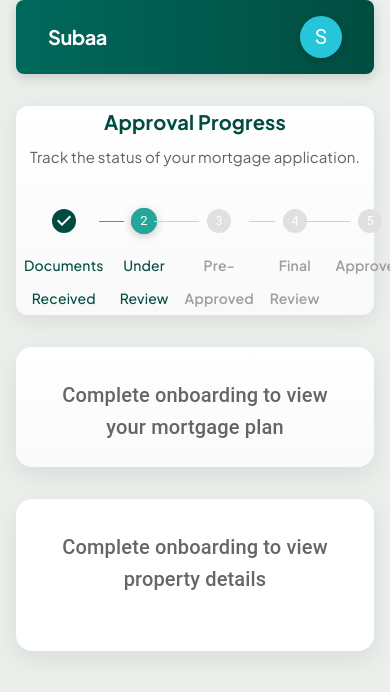
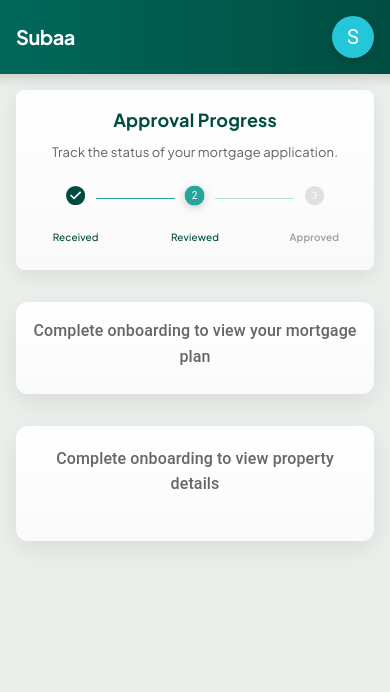
Before and after one commit to Armstrong2035/rental-mortgage, a Next.js app in the folder app/: page /dashboard in a window 390 px wide. Shown: the top 692 px of the page. Built offline with nearby package versions, Linux system fonts and the light colour scheme.

Commit message:
improved responsiveness and UI consistency

```diff
--- a/app/src/components/RenderEngine.tsx
+++ b/app/src/components/RenderEngine.tsx
@@ -1,5 +1,3 @@
-/* eslint-disable @typescript-eslint/no-explicit-any */
-
 import React from "react";
 import { CustomTextField } from "./ui/CustomTextField";
 import { Dropdown } from "./ui/Dropdown";
--- a/app/src/components/dashboard/ApprovalProgress.tsx
+++ b/app/src/components/dashboard/ApprovalProgress.tsx
@@ -23,24 +23,40 @@ export default function ApprovalProgress() {
     "Approved",
   ];
 
+  const mobileSteps = ["Received", "Reviewed", "Approved"];
+
+  const [isMobile, setIsMobile] = React.useState(false);
+
+  React.useEffect(() => {
+    const handleResize = () => {
+      setIsMobile(window.innerWidth < 600);
+    };
+
+    handleResize();
+    window.addEventListener("resize", handleResize);
+    return () => window.removeEventListener("resize", handleResize);
+  }, []);
+
   return (
     <Paper
       elevation={3}
       sx={{
         width: "100%",
-        mt: 4,
-        borderRadius: 3,
+        mt: { xs: 2, sm: 4 },
+        borderRadius: { xs: 2, sm: 3 },
         background: "linear-gradient(180deg, #ffffff 0%, #f9f9f9 100%)",
         boxShadow: "0 6px 20px rgba(0,0,0,0.08)",
+        //  px: { xs: 1, sm: 2 },
+        py: { xs: 2, sm: 3 },
       }}
     >
-      <Box sx={{ textAlign: "center", mb: 5 }}>
+      <Box sx={{ textAlign: "center", mb: { xs: 3, sm: 5 } }}>
         <Typography
           variant="h6"
           sx={{
             fontFamily: "Plus Jakarta Sans",
             fontWeight: 700,
-            fontSize: "20px",
+            fontSize: { xs: "18px", sm: "20px" },
             color: "#004D40",
             mb: 1,
           }}
@@ -50,8 +66,9 @@ export default function ApprovalProgress() {
         <Typography
           sx={{
             fontFamily: "Plus Jakarta Sans",
-            fontSize: "15px",
+            fontSize: { xs: "13px", sm: "15px" },
             color: "#616161",
+            px: { xs: 1, sm: 0 },
           }}
         >
           Track the status of your mortgage application.
@@ -71,13 +88,15 @@ export default function ApprovalProgress() {
           "& .MuiStepConnector-root.Mui-completed .MuiStepConnector-line": {
             borderColor: "#004D40",
           },
+          // Keep horizontal layout on all screen sizes
           "& .MuiStepIcon-root": {
-            color: "#E0E0E0", // default circle
+            color: "#E0E0E0",
             transition: "all 0.3s ease",
+            fontSize: { xs: "1.2rem", sm: "1.5rem" },
           },
           "& .MuiStepIcon-root.Mui-active": {
             color: "#26A69A",
-            transform: "scale(1.1)",
+            transform: { xs: "scale(1.05)", sm: "scale(1.1)" },
             filter: "drop-shadow(0px 2px 4px rgba(0,0,0,0.2))",
           },
           "& .MuiStepIcon-root.Mui-completed": {
@@ -85,10 +104,12 @@ export default function ApprovalProgress() {
           },
           "& .MuiStepLabel-label": {
             ...textStyles.regular20,
-            fontSize: "14px",
+            fontSize: { xs: "10px", sm: "12px" },
             fontWeight: 600,
             color: "#9e9e9e",
             transition: "color 0.3s ease",
+            textAlign: "center",
+            marginTop: { xs: "4px", sm: "8px" },
           },
           "& .MuiStepLabel-label.Mui-active": {
             color: "#004D40",
@@ -96,10 +117,20 @@ export default function ApprovalProgress() {
           "& .MuiStepLabel-label.Mui-completed": {
             color: "#004D40",
           },
+          "& .MuiStepLabel-labelContainer": {
+            maxWidth: { xs: "none", sm: "80px" },
+          },
+          "& .MuiStep-root": {
+            paddingLeft: { xs: "2px", sm: "6px" },
+            paddingRight: { xs: "2px", sm: "6px" },
+          },
+          "& .MuiStepConnector-root": {
+            display: "block",
+          },
         }}
       >
-        {steps.map((label) => (
-          <Step key={label}>
+        {(isMobile ? mobileSteps : steps).map((label, index) => (
+          <Step key={steps[index]}>
             <StepLabel>{label}</StepLabel>
           </Step>
         ))}
--- a/app/src/components/dashboard/Dashboard.tsx
+++ b/app/src/components/dashboard/Dashboard.tsx
@@ -50,6 +50,7 @@ export default function Dashboard() {
         height: "100vh",
         display: "flex",
         flexDirection: "column",
+        alignItems: "center",
       }}
     >
       <Header data={data} />
--- a/app/src/components/dashboard/Header.tsx
+++ b/app/src/components/dashboard/Header.tsx
@@ -42,6 +42,7 @@ export default function Header({ data }: { data: OnboardingFormData | null }) {
         justifyContent="space-between"
         alignItems="center"
         sx={{
+          width: "100%",
           padding: "1rem 2rem",
           background: "linear-gradient(90deg, #00695C, #004D40)",
           color: "#ffffff",
--- a/app/src/components/dashboard/MortgageDetails.tsx
+++ b/app/src/components/dashboard/MortgageDetails.tsx
@@ -31,10 +31,10 @@ export default function MortgageDetails({
 }) {
   return (
     <Grid container spacing={4} sx={{ mt: 4, width: "100%" }}>
-      <Grid size={{ md: 6, xs: 12 }}>
+      <Grid size={{ md: 12, xs: 12 }}>
         <MortgagePlan data={data} />
       </Grid>
-      <Grid size={{ md: 6, xs: 12 }}>
+      <Grid size={{ md: 12, xs: 12 }}>
         <PropertyDetailsComponent data={data} />
       </Grid>
     </Grid>
--- a/app/src/components/dashboard/MortgagePlan.jsx
+++ b/app/src/components/dashboard/MortgagePlan.jsx
@@ -16,14 +16,19 @@ export default function MortgagePlan({ data }) {
     return (
       <Card
         sx={{
-          borderRadius: 4,
+          borderRadius: { xs: 3, sm: 4 },
           overflow: "hidden",
           boxShadow: "0 8px 24px rgba(0,0,0,0.08)",
           background: "linear-gradient(180deg, #ffffff 0%, #fafafa 100%)",
         }}
       >
-        <CardContent sx={{ p: 4 }}>
-          <Typography variant="h6" textAlign="center" color="text.secondary">
+        <CardContent sx={{ p: { xs: 2, sm: 4 } }}>
+          <Typography
+            variant="h6"
+            textAlign="center"
+            color="text.secondary"
+            sx={{ fontSize: { xs: "1rem", sm: "1.25rem" } }}
+          >
             Complete onboarding to view your mortgage plan
           </Typography>
         </CardContent>
@@ -63,25 +68,26 @@ export default function MortgagePlan({ data }) {
   return (
     <Card
       sx={{
-        borderRadius: 4,
+        borderRadius: { xs: 3, sm: 4 },
         overflow: "hidden",
         boxShadow: "0 8px 24px rgba(0,0,0,0.08)",
         background: "linear-gradient(180deg, #ffffff 0%, #fafafa 100%)",
       }}
     >
-      <CardContent sx={{ p: 4 }}>
+      <CardContent sx={{ p: { xs: 2.5, sm: 4 } }}>
         <Stack
-          justifyItems={"flex-start"}
-          alignContent={"flex-start"}
-          sx={{ width: "50%" }}
+          justifyItems="flex-start"
+          alignContent="flex-start"
+          sx={{ width: "100%" }}
         >
           <Typography
             sx={{
               ...textStyles.light16,
-              fontSize: 15,
+              textAlign: "left",
+              fontSize: { xs: 14, sm: 15 },
               fontWeight: 600,
               color: "#004D40",
-              mb: 1,
+              mb: { xs: 1.5, sm: 1 },
               letterSpacing: "-0.3px",
             }}
           >
@@ -96,34 +102,41 @@ export default function MortgagePlan({ data }) {
               bgcolor: "#004D40",
               color: "#fff",
               fontWeight: 600,
-              fontSize: 16,
+              fontSize: { xs: 14, sm: 16 },
               borderRadius: "12px",
-              px: 2,
-              py: 1,
-              mb: 3,
+              px: { xs: 1.5, sm: 2 },
+              py: { xs: 0.5, sm: 1 },
+              mb: { xs: 2, sm: 3 },
               boxShadow: "0 3px 10px rgba(0,77,64,0.2)",
+              alignSelf: { xs: "flex-start", sm: "flex-start" },
             }}
           />
         </Stack>
 
-        <Divider sx={{ width: "100%", my: 1 }} />
+        <Divider sx={{ width: "100%", my: { xs: 1.5, sm: 1 } }} />
 
-        <Stack spacing={2} sx={{ width: "100%" }}>
+        <Stack spacing={{ xs: 1.5, sm: 2 }} sx={{ width: "100%" }}>
           {planDetailsArray.map((details, index) => (
             <Box
               key={index}
               sx={{
                 display: "flex",
+                flexDirection: "row",
                 justifyContent: "space-between",
+                alignItems: "flex-start",
                 width: "100%",
+                gap: { xs: 1, sm: 2 },
               }}
             >
               <Typography
                 sx={{
                   ...textStyles.light16,
-                  fontSize: 15,
+                  fontSize: { xs: 13, sm: 15 },
                   color: "#616161",
                   fontWeight: 500,
+                  flex: 1,
+                  maxWidth: { xs: "60%", sm: "50%" },
+                  textAlign: "left",
                 }}
               >
                 {details.key}
@@ -131,9 +144,13 @@ export default function MortgagePlan({ data }) {
               <Typography
                 sx={{
                   ...textStyles.light16,
-                  fontSize: 15,
+                  fontSize: { xs: 13, sm: 15 },
                   fontWeight: 700,
                   color: "#004D40",
+                  textAlign: "right",
+                  flex: 1,
+                  maxWidth: { xs: "40%", sm: "50%" },
+                  wordBreak: "break-word",
                 }}
               >
                 {details.value}
--- a/app/src/components/dashboard/PropertyDetails.jsx
+++ b/app/src/components/dashboard/PropertyDetails.jsx
@@ -10,7 +10,7 @@ import {
   Stack,
 } from "@mui/material";
 import propertyIllustration from "../../../public/property-illustration.png";
-import textStyles from "@/app/styles";
+import { textStyles } from "@/app/style";
 
 const PropertyDetailsComponent = ({ data }) => {
   // Return early if data is not available
@@ -18,13 +18,19 @@ const PropertyDetailsComponent = ({ data }) => {
     return (
       <Card
         sx={{
-          p: 4,
-          borderRadius: 4,
+          p: { xs: 2.5, sm: 4 },
+          borderRadius: { xs: 3, sm: 4 },
           boxShadow: "0 8px 24px rgba(0,0,0,0.08)",
+          background: "linear-gradient(180deg, #ffffff 0%, #fafafa 100%)",
         }}
       >
         <CardContent sx={{ p: 0 }}>
-          <Typography variant="h6" textAlign="center" color="text.secondary">
+          <Typography
+            variant="h6"
+            textAlign="center"
+            color="text.secondary"
+            sx={{ fontSize: { xs: "1rem", sm: "1.25rem" } }}
+          >
             Complete onboarding to view property details
           </Typography>
         </CardContent>
@@ -42,16 +48,23 @@ const PropertyDetailsComponent = ({ data }) => {
     ).toLocaleString()} AED`,
   };
 
+  const propertyDetails = [
+    { key: "Property Type", value: propertyData.propertyType },
+    { key: "Bedrooms", value: propertyData.bedrooms },
+    { key: "Amount", value: propertyData.amount },
+  ];
+
   return (
     <Card
       sx={{
-        p: 4,
-        borderRadius: 4,
+        p: { xs: 2.5, sm: 4 },
+        borderRadius: { xs: 3, sm: 4 },
         boxShadow: "0 8px 24px rgba(0,0,0,0.08)",
+        background: "linear-gradient(180deg, #ffffff 0%, #fafafa 100%)",
       }}
     >
       <CardContent sx={{ p: 0 }}>
-        <Grid container spacing={4} alignItems="center">
+        <Grid container spacing={{ xs: 3, sm: 4 }} alignItems="center">
           {/* Left column */}
           <Grid
             size={{ md: 4, xs: 12 }}
@@ -60,8 +73,6 @@ const PropertyDetailsComponent = ({ data }) => {
               flexDirection: "column",
               alignItems: "center",
               textAlign: "center",
-              background: "linear-gradient(180deg, #ffffff 0%, #f9f9f9 100%)",
-              boxShadow: "0 6px 20px rgba(0,0,0,0.08)",
             }}
           >
             <Image
@@ -72,8 +83,13 @@ const PropertyDetailsComponent = ({ data }) => {
               style={{ marginBottom: 16 }}
             />
             <Typography
-              variant="h6"
-              sx={{ ...textStyles.light16, fontWeight: 700, color: "#004D40" }}
+              sx={{
+                ...textStyles.light16,
+                fontSize: { xs: 14, sm: 15 },
+                fontWeight: 600,
+                color: "#004D40",
+                letterSpacing: "-0.3px",
+              }}
             >
               Property Details
             </Typography>
@@ -86,69 +102,77 @@ const PropertyDetailsComponent = ({ data }) => {
               display: "flex",
               flexDirection: "column",
               justifyContent: "center",
-              px: 2,
-              background: "linear-gradient(180deg, #ffffff 0%, #f9f9f9 100%)",
-              boxShadow: "0 6px 20px rgba(0,0,0,0.08)",
             }}
           >
-            <Box mb={2}>
+            <Box mb={{ xs: 1.5, sm: 2 }}>
               <Typography
                 variant="h6"
                 sx={{
                   ...textStyles.light16,
+                  fontSize: { xs: 16, sm: 18 },
                   fontWeight: 700,
-                  color: "#212121",
+                  color: "#004D40",
+                  mb: 0.5,
                 }}
               >
                 {propertyData.title}
               </Typography>
-              <Typography sx={{ ...textStyles.regular20 }}>
+              <Typography
+                sx={{
+                  ...textStyles.light16,
+                  fontSize: { xs: 13, sm: 15 },
+                  color: "#616161",
+                  fontWeight: 500,
+                }}
+              >
                 {propertyData.location}
               </Typography>
             </Box>
 
-            <Divider sx={{ my: 2 }} />
+            <Divider sx={{ my: { xs: 1.5, sm: 2 } }} />
 
-            <Stack spacing={1.5}>
-              <Box component="span" sx={{ color: "#004D40", fontWeight: 600 }}>
-                <Typography
-                  variant="body2"
-                  sx={{ ...textStyles.light16, color: "#616161" }}
-                >
-                  Property Type: {"   "}
-                  {propertyData.propertyType}
-                </Typography>
-              </Box>
-
+            <Stack spacing={{ xs: 1.5, sm: 2 }} sx={{ width: "100%" }}>
+              {propertyDetails.map((detail, index) => (
                 <Box
-                component="span"
+                  key={index}
                   sx={{
-                  ...textStyles.light16,
-                  color: "#004D40",
-                  fontWeight: 600,
+                    display: "flex",
+                    flexDirection: "row",
+                    justifyContent: "space-between",
+                    alignItems: "flex-start",
+                    width: "100%",
+                    gap: { xs: 1, sm: 2 },
                   }}
                 >
                   <Typography
-                  variant="body2"
-                  sx={{ ...textStyles.light16, color: "#616161" }}
+                    sx={{
+                      ...textStyles.light16,
+                      fontSize: { xs: 13, sm: 15 },
+                      color: "#616161",
+                      fontWeight: 500,
+                      flex: 1,
+                      maxWidth: { xs: "60%", sm: "50%" },
+                      textAlign: "left",
+                    }}
                   >
-                  Bedrooms: {"   "}
-                  {propertyData.bedrooms}
+                    {detail.key}
+                  </Typography>
+                  <Typography
+                    sx={{
+                      ...textStyles.light16,
+                      fontSize: { xs: 13, sm: 15 },
+                      fontWeight: 700,
+                      color: "#004D40",
+                      textAlign: "right",
+                      flex: 1,
+                      maxWidth: { xs: "40%", sm: "50%" },
+                      wordBreak: "break-word",
+                    }}
+                  >
+                    {detail.value}
                   </Typography>
                 </Box>
-              <Box
-                component="span"
-                sx={{
-                  ...textStyles.light16,
-                  color: "#004D40",
-                  ml: 0.5,
-                }}
-              >
-                <Typography sx={{ ...textStyles.light16, color: "#616161" }}>
-                  Amount:{"   "}
-                  {propertyData.amount}
-                </Typography>
-              </Box>
+              ))}
             </Stack>
           </Grid>
         </Grid>
--- a/app/src/components/onboarding/step/Step.tsx
+++ b/app/src/components/onboarding/step/Step.tsx
@@ -49,12 +49,12 @@ export default function Step({ step, formData, onChange }: Props) {
         {step.questions.map((question) => {
           // For gridSelect type, use full width, otherwise use responsive sizing
           const gridSize =
-            question.type === "gridSelect" ? { xs: 12 } : { sm: 12, md: 6 };
+            question.type === "gridSelect" ? { xs: 12 } : { sm: 12, md: 12 };
 
           const questionKey = question.key;
 
           return (
-            <Grid size={gridSize} key={questionKey}>
+            <Grid size={gridSize} key={questionKey} sx={{ width: "100%" }}>
               <RenderEngine
                 question={question}
                 value={formData[questionKey]?.value || ""}
--- a/app/src/components/ui/CustomTextField.tsx
+++ b/app/src/components/ui/CustomTextField.tsx
@@ -59,6 +59,7 @@ export function CustomTextField({
       }
       sx={{
         marginBottom: "1rem",
+        width: "100%",
         fontFamily: "Plus Jakarta Sans",
         "& input": {
           fontFamily: "Plus Jakarta Sans",
--- a/app/src/components/ui/Dropdown.tsx
+++ b/app/src/components/ui/Dropdown.tsx
@@ -26,6 +26,7 @@ export function Dropdown({
       select
       label={label}
       value={value}
+      fullWidth
       onChange={(e) => {
         console.log("Dropdown value changed:", e.target.value);
         onChange(e.target.value);
@@ -33,10 +34,10 @@ export function Dropdown({
       onBlur={() => setTouched(true)}
       error={isError}
       helperText={isError ? "This field is required" : helperText}
-      fullWidth
       variant="outlined"
       sx={{
         marginBottom: "1rem",
+        width: "100%",
         fontFamily: "Plus Jakarta Sans",
         "& input": {
           fontFamily: "Plus Jakarta Sans",
```
Lines whose indentation alone changed are shown as unchanged.
